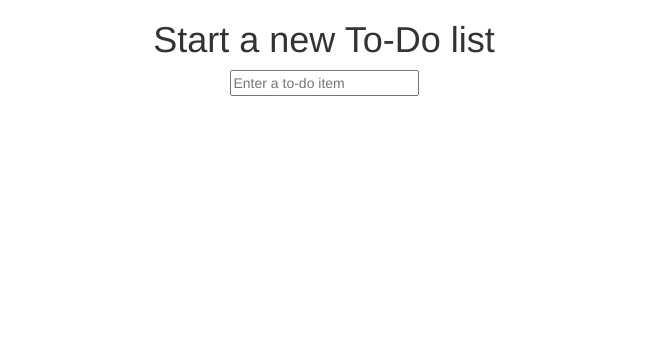
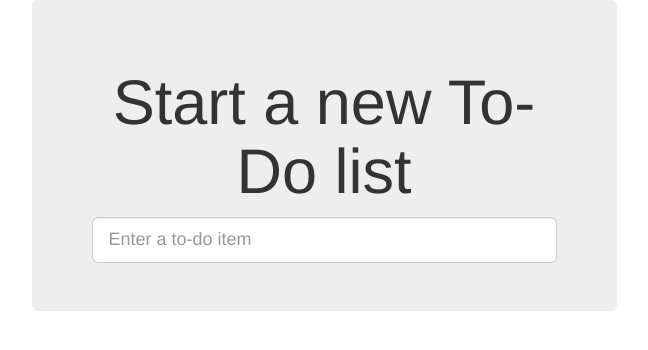
Before and after one commit to danielvcm/tdd-project, a Django app: page / in a window 1280 px wide. Shown: the top 350 px of the page, without its empty margins (316-964 px from the left). Run offline with Django 3.2, Linux system fonts and the light colour scheme; some libraries are stand-ins or nearby versions.

Commit message:
Melhorando a estética da aplicação

```diff
--- a/lists/templates/base.html
+++ b/lists/templates/base.html
@@ -13,12 +13,13 @@
     <div class="container">
 
       <div class="row">
-        <div class="col-md-6 col-md-offset-3">
-          <div class="text-center">
-            <h1>{% block header_text %}{% endblock %}</h1>
+        <div class="col-md-6 col-md-offset-3 jumbotron">
+            <div class="text-center">
+              <h1>{% block header_text %}{% endblock %}</h1>
             <form method="POST" action="{% block form_action %}{% endblock %}">
-              <input name="item_text" id="id_new_item"
-                     placeholder="Enter a to-do item" />
+                <input name="item_text" id="id_new_item"
+                class="form-control input-lg"
+                placeholder="Enter a to-do item" />
               {% csrf_token %}
             </form>
           </div>
--- a/lists/templates/list.html
+++ b/lists/templates/list.html
@@ -5,7 +5,7 @@
 {% block form_action %}/lists/{{ list.id }}/add_item{% endblock %}
 
 {% block table %}
-  <table id="id_list_table">
+    <table id="id_list_table" class="table">
     {% for item in list.item_set.all %}
       <tr><td>{{ forloop.counter }}: {{ item.text }}</td></tr>
     {% endfor %}
```
